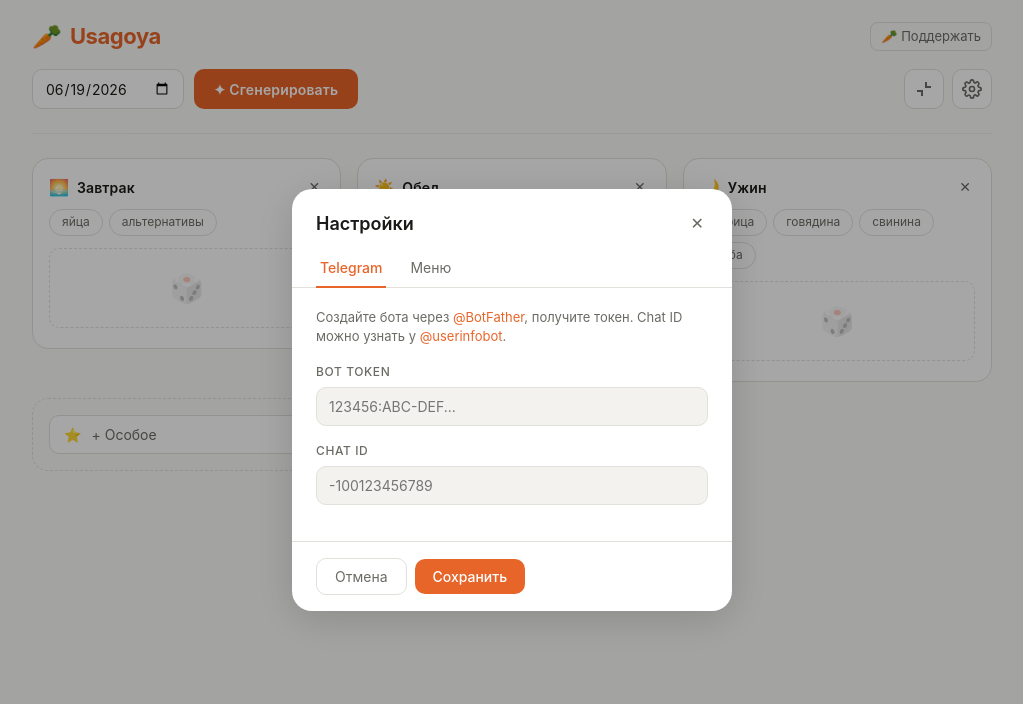
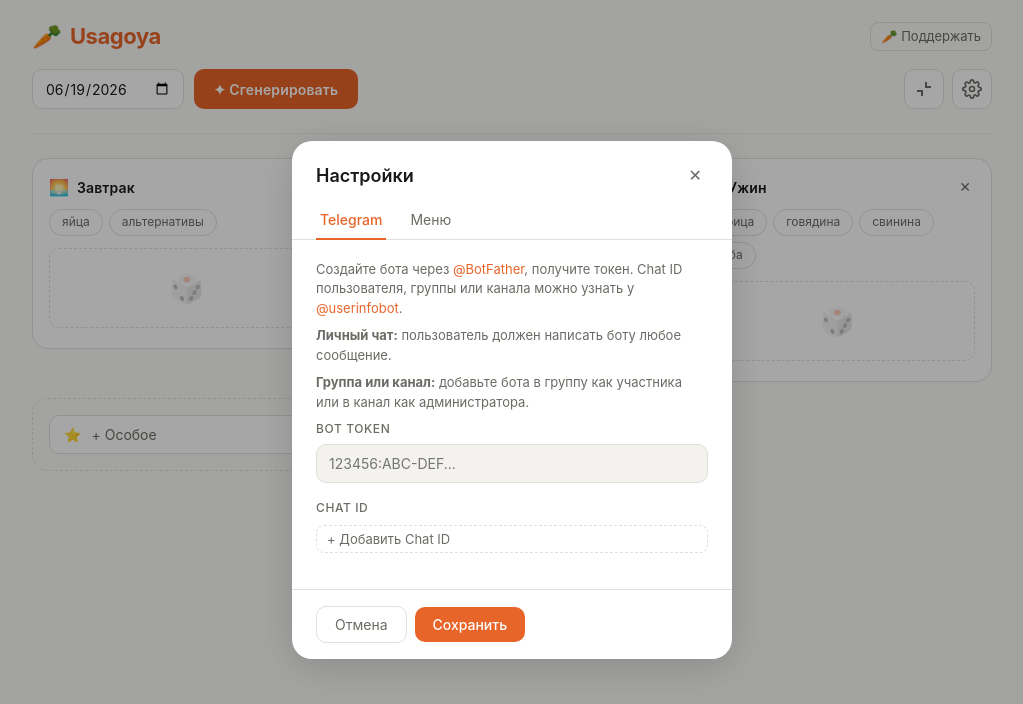
Before and after one commit to sahvea/usagoya, a React (Vite) app: page / in a window 1280 px wide. Both pictures are taken after a click on the button 1100 px from the left and 89 px from the top of the page. Shown: the top 704 px of the page, without its empty margins (128-1151 px from the left). Built offline with nearby package versions, Linux system fonts and the light colour scheme.

Commit message:
feat(telegram): add several chat ids

```diff
--- a/src/App.tsx
+++ b/src/App.tsx
@@ -112,7 +112,7 @@ const App = () => {
   };
 
   const handleSendAll = async () => {
-    if (!state.telegramConfig.token || !state.telegramConfig.chatId) {
+    if (!state.telegramConfig.token || state.telegramConfig.chatIds.length === 0) {
       setShowSettings(true);
       return;
     }
--- a/src/components/SettingsModal.module.css
+++ b/src/components/SettingsModal.module.css
@@ -39,9 +39,11 @@
   cursor: pointer;
   font-size: 16px;
   color: var(--color-text-muted);
-  padding: 4px;
+  padding: 4px 6px;
   border-radius: 6px;
-  transition: color 0.12s, background 0.12s;
+  transition:
+    color 0.12s,
+    background 0.12s;
 }
 
 .close:hover {
@@ -67,7 +69,9 @@
   background: none;
   border-bottom: 2px solid transparent;
   margin-bottom: -1.5px;
-  transition: color 0.12s, border-color 0.12s;
+  transition:
+    color 0.12s,
+    border-color 0.12s;
 }
 
 .tab:hover {
@@ -89,7 +93,7 @@
 .hint {
   font-size: 13px;
   color: var(--color-text-muted);
-  margin: 0 0 16px;
+  margin: 0 0 8px;
   line-height: 1.5;
 }
 
@@ -131,6 +135,12 @@
 
 .input:focus {
   border-color: var(--color-accent);
+}
+
+.chatIdList {
+  display: flex;
+  flex-direction: column;
+  gap: 6px;
 }
 
 .mealEditor {
@@ -202,7 +212,9 @@
   color: var(--color-text-muted);
   flex-shrink: 0;
   font-size: 11px;
-  transition: color 0.12s, border-color 0.12s;
+  transition:
+    color 0.12s,
+    border-color 0.12s;
 }
 
 .delBtn:hover {
@@ -222,7 +234,9 @@
   cursor: pointer;
   font-size: 13px;
   margin-top: 2px;
-  transition: color 0.12s, border-color 0.12s;
+  transition:
+    color 0.12s,
+    border-color 0.12s;
 }
 
 .addBtn:hover {
--- a/src/components/SettingsModal.tsx
+++ b/src/components/SettingsModal.tsx
@@ -17,7 +17,7 @@ type Tab = "telegram" | "meals";
 export const SettingsModal = ({ config, onSave, onClose }: Props) => {
   const [tab, setTab] = useState<Tab>("telegram");
   const [token, setToken] = useState(config.token);
-  const [chatId, setChatId] = useState(config.chatId);
+  const [chatIds, setChatIds] = useState<string[]>(config.chatIds);
   const [mealFlat, setMealFlat] = useState<MealFlat>(() =>
     flattenMeals(loadCustomMeals() ?? defaultMeals),
   );
@@ -32,7 +32,10 @@ export const SettingsModal = ({ config, onSave, onClose }: Props) => {
   }, [mealFlat]);
 
   const handleSave = () => {
-    onSave({ token: token.trim(), chatId: chatId.trim() });
+    onSave({
+      token: token.trim(),
+      chatIds: chatIds.map((id) => id.trim()).filter(Boolean),
+    });
     saveCustomMeals(unflattenMeals(mealFlat));
     onClose();
   };
@@ -103,7 +106,8 @@ export const SettingsModal = ({ config, onSave, onClose }: Props) => {
                 >
                   @BotFather
                 </a>
-                , получите токен. Chat ID можно узнать у{" "}
+                , получите токен. Chat ID пользователя, группы или канала можно
+                узнать у{" "}
                 <a
                   href="https://t.me/userinfobot"
                   target="_blank"
@@ -113,6 +117,14 @@ export const SettingsModal = ({ config, onSave, onClose }: Props) => {
                   @userinfobot
                 </a>
                 .
+              </p>
+              <p className={styles.hint}>
+                <strong>Личный чат:</strong> пользователь должен написать боту
+                любое сообщение.
+              </p>
+              <p className={styles.hint}>
+                <strong>Группа или канал:</strong> добавьте бота в группу как
+                участника или в канал как администратора.
               </p>
               <div className={styles.field}>
                 <label className={styles.label}>Bot Token</label>
@@ -128,15 +140,40 @@ export const SettingsModal = ({ config, onSave, onClose }: Props) => {
               </div>
               <div className={styles.field}>
                 <label className={styles.label}>Chat ID</label>
+                <div className={styles.chatIdList}>
+                  {chatIds.map((id, i) => (
+                    <div key={i} className={styles.listItem}>
                       <input
-                  className={styles.input}
+                        className={styles.itemInput}
                         type="text"
                         name="chat-id"
                         placeholder="-100123456789"
-                  value={chatId}
-                  onChange={(e) => setChatId(e.target.value)}
+                        value={id}
+                        onChange={(e) =>
+                          setChatIds((prev) =>
+                            prev.map((x, j) => (j === i ? e.target.value : x)),
+                          )
+                        }
                         autoComplete="off"
                       />
+                      <button
+                        className={styles.delBtn}
+                        onClick={() =>
+                          setChatIds((prev) => prev.filter((_, j) => j !== i))
+                        }
+                        aria-label="Удалить"
+                      >
+                        ✕
+                      </button>
+                    </div>
+                  ))}
+                  <button
+                    className={styles.addBtn}
+                    onClick={() => setChatIds((prev) => [...prev, ""])}
+                  >
+                    + Добавить Chat ID
+                  </button>
+                </div>
               </div>
             </>
           )}
@@ -159,6 +196,7 @@ export const SettingsModal = ({ config, onSave, onClose }: Props) => {
                               ref={(el) => {
                                 inputRefs.current[`${cat.key}-${i}`] = el;
                               }}
+                              name="meal"
                               className={styles.itemInput}
                               value={item}
                               onChange={(e) =>
--- a/src/components/TelegramSettings.module.css
+++ /dev/null
@@ -1,133 +0,0 @@
-.overlay {
-  position: fixed;
-  inset: 0;
-  background: rgba(0, 0, 0, 0.35);
-  display: flex;
-  align-items: center;
-  justify-content: center;
-  z-index: 100;
-  padding: 16px;
-}
-
-.modal {
-  background: var(--color-card-bg);
-  border-radius: 20px;
-  padding: 24px;
-  width: 100%;
-  max-width: 420px;
-  box-shadow: 0 8px 40px rgba(0, 0, 0, 0.15);
-}
-
-.header {
-  display: flex;
-  align-items: center;
-  justify-content: space-between;
-  margin-bottom: 8px;
-}
-
-.title {
-  font-size: 18px;
-  font-weight: 600;
-  margin: 0;
-}
-
-.close {
-  background: none;
-  border: none;
-  cursor: pointer;
-  font-size: 16px;
-  color: var(--color-text-muted);
-  padding: 4px;
-  border-radius: 6px;
-  transition: color 0.12s, background 0.12s;
-}
-
-.close:hover {
-  color: var(--color-text);
-  background: var(--color-bg-hover);
-}
-
-.hint {
-  font-size: 13px;
-  color: var(--color-text-muted);
-  margin: 0 0 16px;
-  line-height: 1.5;
-}
-
-.link {
-  color: var(--color-accent);
-  text-decoration: none;
-}
-
-.link:hover {
-  text-decoration: underline;
-}
-
-.field {
-  margin-bottom: 16px;
-}
-
-.label {
-  display: block;
-  font-size: 12px;
-  font-weight: 500;
-  color: var(--color-text-muted);
-  margin-bottom: 6px;
-  text-transform: uppercase;
-  letter-spacing: 0.05em;
-}
-
-.input {
-  width: 100%;
-  padding: 10px 12px;
-  border: 1.5px solid var(--color-border);
-  border-radius: 10px;
-  font-size: 14px;
-  background: var(--color-bg-secondary);
-  color: var(--color-text);
-  transition: border-color 0.15s;
-  outline: none;
-  box-sizing: border-box;
-}
-
-.input:focus {
-  border-color: var(--color-accent);
-}
-
-.footer {
-  display: flex;
-  gap: 8px;
-  justify-content: flex-end;
-  margin-top: 20px;
-}
-
-.cancel {
-  padding: 9px 18px;
-  border: 1.5px solid var(--color-border);
-  border-radius: 10px;
-  background: transparent;
-  color: var(--color-text-muted);
-  cursor: pointer;
-  font-size: 14px;
-  transition: background 0.12s;
-}
-
-.cancel:hover {
-  background: var(--color-bg-hover);
-}
-
-.save {
-  padding: 9px 18px;
-  border: none;
-  border-radius: 10px;
-  background: var(--color-accent);
-  color: #fff;
-  cursor: pointer;
-  font-size: 14px;
-  font-weight: 500;
-  transition: opacity 0.12s;
-}
-
-.save:hover {
-  opacity: 0.88;
-}
--- a/src/types.ts
+++ b/src/types.ts
@@ -36,7 +36,7 @@ export interface Card {
 
 export interface TelegramConfig {
   token: string;
-  chatId: string;
+  chatIds: string[];
 }
 
 export interface AppState {
--- a/src/utils/storage.ts
+++ b/src/utils/storage.ts
@@ -34,10 +34,17 @@ export const saveTelegramConfig = (config: TelegramConfig): void => {
 export const loadTelegramConfig = (): TelegramConfig => {
   try {
     const raw = localStorage.getItem(TG_KEY);
-    if (!raw) return { token: "", chatId: "" };
-    return JSON.parse(raw) as TelegramConfig;
+    if (!raw) return { token: "", chatIds: [] };
+    const parsed = JSON.parse(raw) as Record<string, unknown>;
+    if (typeof parsed.chatId === "string") {
+      return {
+        token: String(parsed.token ?? ""),
+        chatIds: parsed.chatId ? [parsed.chatId] : [],
+      };
+    }
+    return parsed as unknown as TelegramConfig;
   } catch {
-    return { token: "", chatId: "" };
+    return { token: "", chatIds: [] };
   }
 };
 
--- a/src/utils/telegram.ts
+++ b/src/utils/telegram.ts
@@ -35,19 +35,18 @@ const formatAllMessage = (cards: Card[], date: string): string => {
   return header + "\n" + lines.join("\n") + footer;
 };
 
-const send = async (config: TelegramConfig, text: string): Promise<void> => {
-  if (!config.token || !config.chatId) {
-    throw new Error(
-      "Telegram не настроен. Нужно добавить токен бота и Chat ID.",
-    );
-  }
+const sendToChat = async (
+  token: string,
+  chatId: string,
+  text: string,
+): Promise<void> => {
   const res = await fetch(
-    `https://api.telegram.org/bot${config.token}/sendMessage`,
+    `https://api.telegram.org/bot${token}/sendMessage`,
     {
       method: "POST",
       headers: { "Content-Type": "application/json" },
       body: JSON.stringify({
-        chat_id: config.chatId,
+        chat_id: chatId,
         text,
         parse_mode: "HTML",
         link_preview_options: { is_disabled: true },
@@ -67,5 +66,11 @@ export const sendAll = async (
   date: string,
   config: TelegramConfig,
 ): Promise<void> => {
-  await send(config, formatAllMessage(cards, date));
+  if (!config.token || config.chatIds.length === 0) {
+    throw new Error("Telegram не настроен. Нужно добавить токен бота и Chat ID.");
+  }
+  const text = formatAllMessage(cards, date);
+  for (const chatId of config.chatIds) {
+    await sendToChat(config.token, chatId, text);
+  }
 };
```
Also changed, not shown: src/components/TelegramSettings.tsx (deleted, +0 -89 lines). Lines whose indentation alone changed are shown as unchanged.
